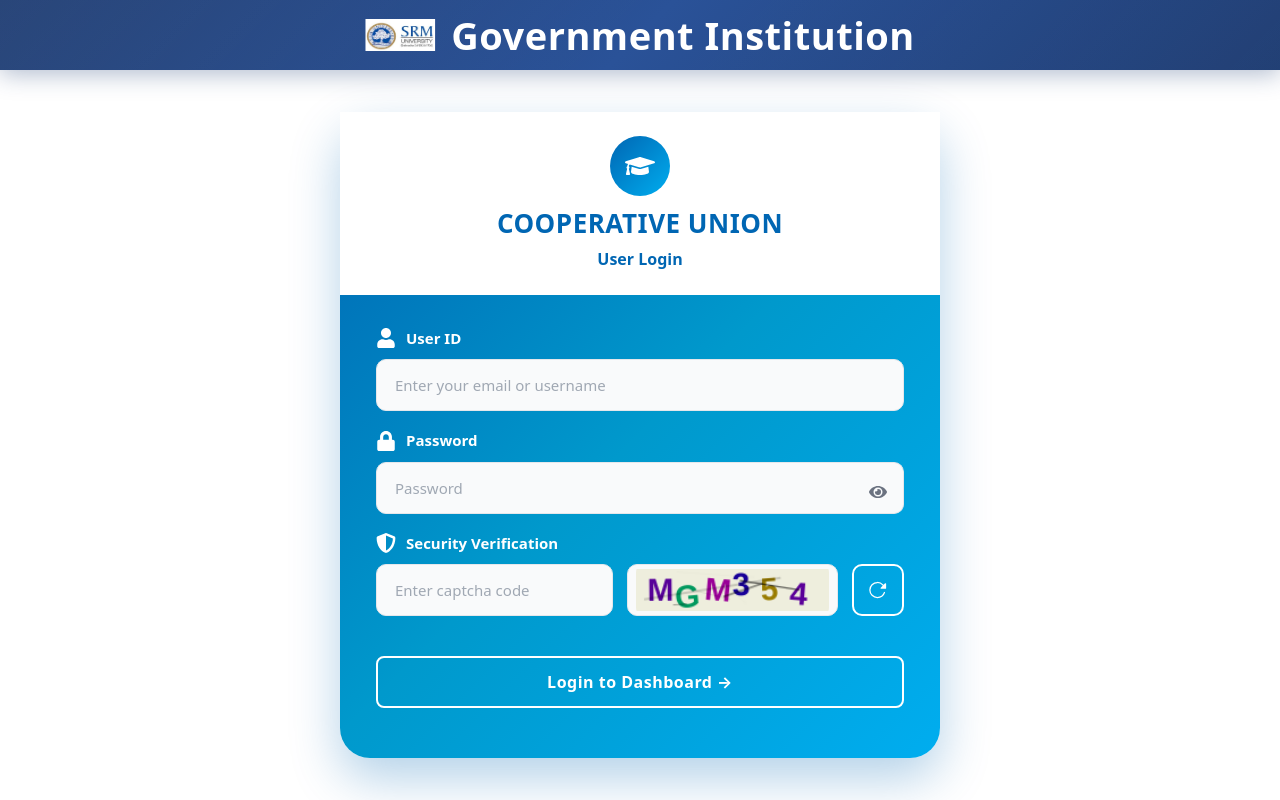
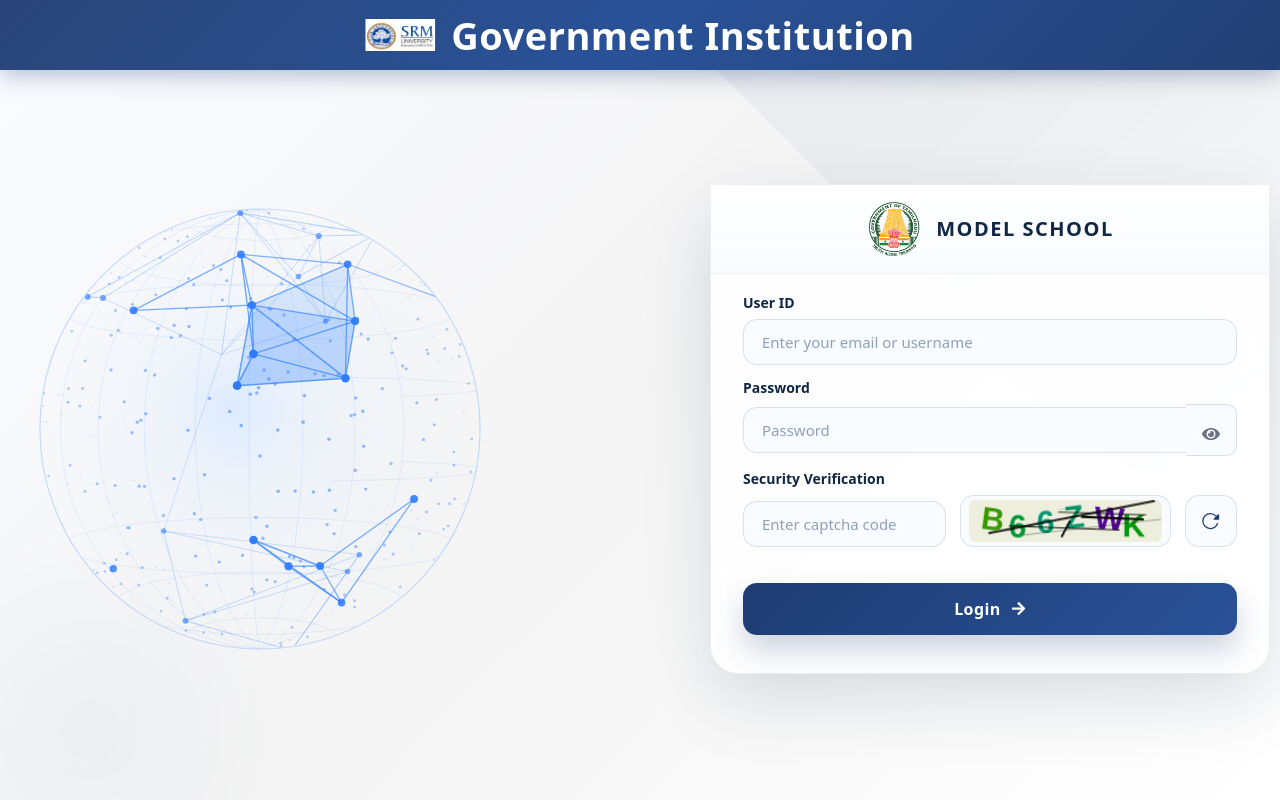
Before and after one commit to nskselvam/Model_School, a React (Vite) app in the folder frontend/: page /login in a window 1280 px wide. Built offline with nearby package versions, Linux system fonts and the light colour scheme.

Commit message:
sudharsan updates

```diff
--- a/frontend/index.html
+++ b/frontend/index.html
@@ -2,9 +2,9 @@
 <html lang="en">
   <head>
     <meta charset="UTF-8" />
-    <link rel="icon" href="/favicon.ico" />
+    <link rel="icon" type="image/png" href="/Tamil_Nadu_Emblem.png" />
     <meta name="viewport" content="width=device-width, initial-scale=1.0, maximum-scale=1.0, user-scalable=no" />
-    <title> OSMS</title>
+    <title>Model School</title>
     <style>
       * { margin: 0; padding: 0; box-sizing: border-box; }
       html, body { overflow-x: hidden; width: 100%; }
--- /dev/null
+++ b/frontend/src/components/Login/GlobeCanvas.jsx
@@ -0,0 +1,283 @@
+import React, { useEffect, useRef } from 'react'
+
+const DOT_COUNT = 340
+const NODE_COUNT = 28
+const ROTATION_SPEED = 0.0022
+const EDGE_DIST = 0.72
+
+function randomOnSphere() {
+  const u = Math.random()
+  const v = Math.random()
+  const theta = 2 * Math.PI * u
+  const phi = Math.acos(2 * v - 1)
+  return {
+    x: Math.sin(phi) * Math.cos(theta),
+    y: Math.cos(phi),
+    z: Math.sin(phi) * Math.sin(theta),
+  }
+}
+
+function rotateY(pt, cos, sin) {
+  return {
+    x: pt.x * cos - pt.z * sin,
+    y: pt.y,
+    z: pt.x * sin + pt.z * cos,
+  }
+}
+
+function project(pt, cx, cy, R) {
+  const fov = 3.6
+  const scale = fov / (fov + pt.z)
+  return {
+    x: cx + pt.x * R * scale,
+    y: cy - pt.y * R * scale,
+    depth: pt.z,
+    visible: pt.z > -0.96,
+    scale,
+  }
+}
+
+const LATS = 8
+const LONS = 10
+const STEPS = 90
+
+function buildLatLines() {
+  const lines = []
+  for (let li = 0; li < LATS; li++) {
+    const phi = (Math.PI / (LATS + 1)) * (li + 1)
+    const row = []
+    for (let s = 0; s <= STEPS; s++) {
+      const theta = (2 * Math.PI * s) / STEPS
+      row.push({
+        x: Math.sin(phi) * Math.cos(theta),
+        y: Math.cos(phi),
+        z: Math.sin(phi) * Math.sin(theta),
+      })
+    }
+    lines.push(row)
+  }
+  return lines
+}
+
+function buildLonLines() {
+  const lines = []
+  for (let li = 0; li < LONS; li++) {
+    const theta = (Math.PI * li) / LONS
+    const row = []
+    for (let s = 0; s <= STEPS; s++) {
+      const phi = (Math.PI * s) / STEPS
+      row.push({
+        x: Math.sin(phi) * Math.cos(theta),
+        y: Math.cos(phi),
+        z: Math.sin(phi) * Math.sin(theta),
+      })
+    }
+    lines.push(row)
+  }
+  return lines
+}
+
+export default function GlobeCanvas({ size = 500 }) {
+  const canvasRef = useRef(null)
+
+  useEffect(() => {
+    const canvas = canvasRef.current
+    if (!canvas) return
+    const ctx = canvas.getContext('2d')
+    const dpr = Math.min(window.devicePixelRatio || 1, 2)
+    canvas.width = size * dpr
+    canvas.height = size * dpr
+    canvas.style.width = `${size}px`
+    canvas.style.height = `${size}px`
+    ctx.scale(dpr, dpr)
+
+    const cx = size / 2
+    const cy = size / 2
+    const R = size * 0.44
+
+    // Static geometry
+    const surfaceDots = Array.from({ length: DOT_COUNT }, randomOnSphere)
+    const nodes = Array.from({ length: NODE_COUNT }, randomOnSphere)
+
+    const edges = []
+    const triangles = []
+    for (let i = 0; i < NODE_COUNT; i++) {
+      for (let j = i + 1; j < NODE_COUNT; j++) {
+        const dx = nodes[i].x - nodes[j].x
+        const dy = nodes[i].y - nodes[j].y
+        const dz = nodes[i].z - nodes[j].z
+        if (Math.sqrt(dx * dx + dy * dy + dz * dz) < EDGE_DIST) {
+          edges.push([i, j])
+          if (triangles.length < 24) {
+            for (let k = j + 1; k < NODE_COUNT; k++) {
+              const dx2 = nodes[i].x - nodes[k].x
+              const dy2 = nodes[i].y - nodes[k].y
+              const dz2 = nodes[i].z - nodes[k].z
+              const dx3 = nodes[j].x - nodes[k].x
+              const dy3 = nodes[j].y - nodes[k].y
+              const dz3 = nodes[j].z - nodes[k].z
+              if (
+                Math.sqrt(dx2 * dx2 + dy2 * dy2 + dz2 * dz2) < EDGE_DIST &&
+                Math.sqrt(dx3 * dx3 + dy3 * dy3 + dz3 * dz3) < EDGE_DIST
+              ) {
+                triangles.push([i, j, k])
+              }
+            }
+          }
+        }
+      }
+    }
+
+    const latLines = buildLatLines()
+    const lonLines = buildLonLines()
+
+    let angle = 0
+    let rafId
+
+    function draw() {
+      ctx.clearRect(0, 0, size, size)
+
+      const cos = Math.cos(angle)
+      const sin = Math.sin(angle)
+
+      function rot(pt) { return rotateY(pt, cos, sin) }
+      function proj(pt) { return project(rot(pt), cx, cy, R) }
+
+      // Outer circle
+      ctx.beginPath()
+      ctx.arc(cx, cy, R, 0, Math.PI * 2)
+      ctx.strokeStyle = 'rgba(90, 155, 255, 0.32)'
+      ctx.lineWidth = 1.2
+      ctx.stroke()
+
+      // Sphere inner glow
+      const grd = ctx.createRadialGradient(
+        cx - R * 0.14, cy - R * 0.10, R * 0.02,
+        cx, cy, R
+      )
+      grd.addColorStop(0,    'rgba(215, 232, 255, 0.78)')
+      grd.addColorStop(0.28, 'rgba(215, 232, 255, 0.30)')
+      grd.addColorStop(0.62, 'rgba(215, 232, 255, 0.10)')
+      grd.addColorStop(1,    'rgba(215, 232, 255, 0.00)')
+
+      ctx.save()
+      ctx.beginPath()
+      ctx.arc(cx, cy, R, 0, Math.PI * 2)
+      ctx.clip()
+      ctx.fillStyle = grd
+      ctx.fillRect(0, 0, size, size)
+      ctx.restore()
+
+      // All globe content clipped to circle
+      ctx.save()
+      ctx.beginPath()
+      ctx.arc(cx, cy, R - 0.5, 0, Math.PI * 2)
+      ctx.clip()
+
+      // Latitude grid lines
+      for (const row of latLines) {
+        ctx.beginPath()
+        let started = false
+        for (const pt of row) {
+          const p = proj(pt)
+          if (!p.visible) { started = false; continue }
+          const op = 0.08 + 0.16 * ((p.depth + 1) / 2)
+          if (!started) { ctx.beginPath(); ctx.moveTo(p.x, p.y); started = true }
+          else ctx.lineTo(p.x, p.y)
+        }
+        ctx.strokeStyle = 'rgba(78, 142, 255, 0.18)'
+        ctx.lineWidth = 0.65
+        ctx.stroke()
+      }
+
+      // Longitude grid lines
+      for (const row of lonLines) {
+        ctx.beginPath()
+        let started = false
+        for (const pt of row) {
+          const p = proj(pt)
+          if (!p.visible) { started = false; continue }
+          if (!started) { ctx.beginPath(); ctx.moveTo(p.x, p.y); started = true }
+          else ctx.lineTo(p.x, p.y)
+        }
+        ctx.strokeStyle = 'rgba(78, 142, 255, 0.18)'
+        ctx.lineWidth = 0.65
+        ctx.stroke()
+      }
+
+      // Surface dot cloud
+      for (const pt of surfaceDots) {
+        const p = proj(pt)
+        if (!p.visible) continue
+        const t = (p.depth + 1) / 2
+        const opacity = 0.14 + 0.46 * t
+        const r = 0.8 + 1.0 * t
+        ctx.beginPath()
+        ctx.arc(p.x, p.y, r, 0, Math.PI * 2)
+        ctx.fillStyle = `rgba(68, 138, 255, ${opacity.toFixed(2)})`
+        ctx.fill()
+      }
+
+      // Pre-project nodes
+      const nodeP = nodes.map(n => proj(n))
+
+      // Filled triangles
+      for (const [i, j, k] of triangles) {
+        const pi = nodeP[i], pj = nodeP[j], pk = nodeP[k]
+        const avgDepth = (pi.depth + pj.depth + pk.depth) / 3
+        if (avgDepth < -0.55) continue
+        const t = (avgDepth + 1) / 2
+        const opacity = 0.05 + 0.16 * t
+        ctx.beginPath()
+        ctx.moveTo(pi.x, pi.y)
+        ctx.lineTo(pj.x, pj.y)
+        ctx.lineTo(pk.x, pk.y)
+        ctx.closePath()
+        ctx.fillStyle = `rgba(78, 148, 255, ${opacity.toFixed(3)})`
+        ctx.fill()
+      }
+
+      // Network edges
+      for (const [i, j] of edges) {
+        const pi = nodeP[i], pj = nodeP[j]
+        if (!pi.visible && !pj.visible) continue
+        const t = ((pi.depth + pj.depth) / 2 + 1) / 2
+        const opacity = 0.22 + 0.58 * t
+        ctx.beginPath()
+        ctx.moveTo(pi.x, pi.y)
+        ctx.lineTo(pj.x, pj.y)
+        ctx.strokeStyle = `rgba(58, 135, 255, ${opacity.toFixed(2)})`
+        ctx.lineWidth = 0.8 + 0.7 * t
+        ctx.stroke()
+      }
+
+      // Network nodes (larger dots)
+      for (const p of nodeP) {
+        if (!p.visible) continue
+        const t = (p.depth + 1) / 2
+        const opacity = 0.55 + 0.45 * t
+        const r = 2.6 + 1.8 * t
+        ctx.beginPath()
+        ctx.arc(p.x, p.y, r, 0, Math.PI * 2)
+        ctx.fillStyle = `rgba(44, 122, 255, ${opacity.toFixed(2)})`
+        ctx.fill()
+      }
+
+      ctx.restore()
+
+      angle += ROTATION_SPEED
+      rafId = requestAnimationFrame(draw)
+    }
+
+    draw()
+    return () => cancelAnimationFrame(rafId)
+  }, [size])
+
+  return (
+    <canvas
+      ref={canvasRef}
+      style={{ display: 'block', margin: '0 auto' }}
+      aria-hidden="true"
+    />
+  )
+}
--- a/frontend/src/components/Login/LoginCard.jsx
+++ b/frontend/src/components/Login/LoginCard.jsx
@@ -1,25 +1,19 @@
 import React, { useState, useEffect, useRef } from 'react'
 import { Card, Form, Button, Alert } from 'react-bootstrap'
-import { FaShieldAlt, FaUser, FaLock, FaGraduationCap } from 'react-icons/fa'
+import { FaArrowRight } from 'react-icons/fa'
 import { IoReloadOutline } from 'react-icons/io5'
 import PasswordInput from './PasswordInput'
-import navbarData from '../../hooks/navbar/navbar.json'
-import navbarImage from '../../assets/SVN.png'
 
 const LoginCard = ({ onSubmit, isLoading, error, isLocked = false }) => {
 
   const [email, setEmail] = useState('')
   const [password, setPassword] = useState('')
-  const [remember, setRemember] = useState(false)
   const [userInput, setUserInput] = useState('')
-  const [captcha, setCaptcha] = useState("");
+  const [captcha, setCaptcha] = useState(() => createCaptcha())
   const [localError, setLocalError] = useState('')
   const canvasRef = useRef(null);
 
-
-
-
-  const generateCaptcha = () => {
+  function createCaptcha() {
     const characters = "ABCDEFGHJKLMNPQRSTUVWXYZ123456789";
     let captchaCode = "";
     for (let i = 0; i < 6; i++) {
@@ -27,12 +21,17 @@
         Math.floor(Math.random() * characters.length)
       );
     }
-    setCaptcha(captchaCode);
-  };
+    return captchaCode;
+  }
 
-  const drawCaptcha = () => {
+  const refreshCaptcha = () => {
+    setUserInput('')
+    setCaptcha(createCaptcha())
+  }
+
+  useEffect(() => {
     const canvas = canvasRef.current;
-    if (!canvas) return;
+    if (!canvas || !captcha) return;
 
     const ctx = canvas.getContext("2d");
     if (!ctx) return;
@@ -40,13 +39,7 @@
     canvas.width = 170;
     canvas.height = 37;
 
-    // Create a gradient background
-    const gradient = ctx.createLinearGradient(
-      0,
-      0,
-      canvas.width,
-      canvas.height
-    );
+    const gradient = ctx.createLinearGradient(0, 0, canvas.width, canvas.height);
     gradient.addColorStop(0, "#eeeedd");
     gradient.addColorStop(0.5, "#eeeedd");
     gradient.addColorStop(1, "#eeeedd");
@@ -58,11 +51,10 @@
     ctx.fillStyle = "#333";
     ctx.textBaseline = "middle";
 
-    // Draw wavy distorted text
     for (let i = 0; i < captcha.length; i++) {
       const x = 30 + i * 25;
-      const y = 25 + Math.sin(i * 1.5) * 5; // Wave effect
-      const angle = Math.random() * 0.3 - 0.15; // Small random rotation
+      const y = 25 + Math.sin(i * 1.5) * 5;
+      const angle = Math.random() * 0.3 - 0.15;
       ctx.save();
       ctx.translate(x, y);
       ctx.rotate(angle);
@@ -80,25 +72,14 @@
       ctx.lineWidth = Math.random() * 2;
       ctx.stroke();
     }
-  };
-
-  useEffect(() => {
-    generateCaptcha();
-  }, []);
-
-  useEffect(() => {
-    if (captcha) drawCaptcha();
   }, [captcha]);
 
   return (
     <Card className="login-card">
       {/* Header Section */}
       <div className="login-header">
-        <div className="header-icon-wrapper">
-          <FaGraduationCap className="header-icon" />
-        </div>
-        <h2 className="header-title">COOPERATIVE UNION</h2>
-        <p className="header-subtitle">User Login</p>
+        <img src="/Tamil_Nadu_Emblem.png" alt="Tamil Nadu Emblem" className="header-logo" />
+        <h2 className="header-title">MODEL SCHOOL</h2>
       </div>
 
       <Card.Body>
@@ -129,16 +110,16 @@
           if (userInput.trim().toUpperCase() !== captcha) {
             setLocalError('Captcha does not match. Please try again.');
             setUserInput('');
-            generateCaptcha();
+            setCaptcha(createCaptcha())
             return;
           }
 
-          onSubmit({ email: trimmedEmail, password, remember });
+          onSubmit({ email: trimmedEmail, password });
         }}>
           {/* Email Field */}
           <Form.Group className="form-group-custom">
             <Form.Label className="label-with-icon">
-              <FaUser /> User ID
+              User ID
             </Form.Label>
             <Form.Control
               type="text"
@@ -154,7 +135,7 @@
           {/* Password Field */}
           <Form.Group className="form-group-custom">
             <Form.Label className="label-with-icon">
-              <FaLock /> Password
+              Password
             </Form.Label>
             <PasswordInput value={password} onChange={setPassword} />
           </Form.Group>
@@ -162,7 +143,7 @@
           {/* Captcha Section */}
           <Form.Group className="form-group-custom">
             <Form.Label className="label-with-icon">
-              <FaShieldAlt /> Security Verification
+              Security Verification
             </Form.Label>
 
             <div className="captcha-wrapper">
@@ -186,7 +167,7 @@
               <Button
                 variant="outline-primary"
                 className="captcha-refresh-btn"
-                onClick={(e) => { e.preventDefault(); e.stopPropagation(); generateCaptcha(); setUserInput(''); }}
+                onClick={(e) => { e.preventDefault(); e.stopPropagation(); refreshCaptcha(); }}
                 title="Refresh captcha"
                 type="button"
               >
@@ -197,7 +178,8 @@
 
           {/* Login Button */}
           <Button type="submit" className="login-btn" disabled={isLoading || isLocked} aria-busy={isLoading}>
-            {isLoading ? 'Signing in…' : 'Login to Dashboard →'}
+            <span>{isLoading ? 'Signing in…' : 'Login'}</span>
+            {!isLoading && <FaArrowRight className="login-btn-icon" />}
           </Button>
 
           {/* Forgot Password */}
--- a/frontend/src/hooks/navbar/navbar.json
+++ b/frontend/src/hooks/navbar/navbar.json
@@ -9,7 +9,7 @@
 {
     "_id" : 2,
     "InstitutionName" : "THIYAGARAJAR COLLEGE OF ENGINEERING",
-    "Name" : "OSMS",
+    "Name" : "Model School",
     "Image" : "../../assets/thia.png"
 },
 {
--- a/frontend/src/pages/Login/Login.jsx
+++ b/frontend/src/pages/Login/Login.jsx
@@ -6,6 +6,7 @@
 import { loginSuccess, logoutSuccess } from "../../redux-slice/authSlice";
 import '../../style/login.css'
 import { toast } from 'react-toastify'
+import GlobeCanvas from '../../components/Login/GlobeCanvas'
 
 const MAX_LOGIN_ATTEMPTS = 5;
 const LOCKOUT_DURATION_MS = 60 * 1000; // 1 minute
@@ -128,9 +129,15 @@
   }
 
   return (
-    <div className="login-container">
+    <div className="login-container login-page">
       <div className="login-content-wrapper">
         <div className="login-left-section">
+          <div className="login-globe-stage" aria-hidden="true">
+            <GlobeCanvas size={500} />
+          </div>
+        </div>
+
+        <div className="login-right-section">
           <LoginCard onSubmit={onSubmit} isLoading={isLoading} error={error} isLocked={isLocked} />
         </div>
       </div>
--- a/frontend/src/style/login.css
+++ b/frontend/src/style/login.css
@@ -1,4 +1,4 @@
-/* Login card styles - Professional examination portal */
+/* Login card styles - Model School portal */
 .login-container {
   min-height: calc(100vh - 70px);
   display: flex;
@@ -13,42 +13,89 @@
   overflow-y: auto;
 }
 
+.login-page {
+  background:
+    linear-gradient(135deg, #fafbff 0%, #f4f4f4 48%, #ffffff 100%);
+}
+
+.login-page::before,
+.login-page::after {
+  content: '';
+  position: absolute;
+  inset: auto;
+  pointer-events: none;
+  z-index: 0;
+}
+
+.login-page::before {
+  top: 0;
+  right: 0;
+  width: 44vw;
+  height: 44vw;
+  max-width: 680px;
+  max-height: 680px;
+  background: linear-gradient(135deg, rgba(30, 60, 114, 0.05), rgba(30, 60, 114, 0));
+  clip-path: polygon(100% 0, 0 0, 100% 100%);
+}
+
+.login-page::after {
+  left: -120px;
+  bottom: -140px;
+  width: 420px;
+  height: 420px;
+  border-radius: 50%;
+  background: radial-gradient(circle, rgba(30, 60, 114, 0.04) 0%, rgba(30, 60, 114, 0) 68%);
+}
+
 .login-content-wrapper {
   display: flex;
-  gap: 30px;
-  max-width: 1600px;
+  gap: 200px;
+  max-width: 1320px;
   width: 100%;
   align-items: stretch;
   justify-content: center;
-  padding: 0 20px;
+  padding: 24px 24px 36px;
+  position: relative;
+  z-index: 1;
 }
 
 .login-left-section {
-  flex: 0 0 auto;
-  max-width: 600px;
-  width: 600px;
+  flex: 1;
+  max-width: 520px;
   display: flex;
+  align-items: center;
+  justify-content: center;
+  position: relative;
 }
 
 .login-right-section {
-  flex: 1;
-  max-width: 700px;
-  min-width: 500px;
+  flex: 1.2;
+  max-width: 720px;
+  min-width: 560px;
   display: flex;
+  align-items: center;
+}
+
+.login-globe-stage {
+  width: 100%;
+  display: flex;
+  align-items: center;
+  justify-content: center;
 }
 
 .login-card {
   width: 100%;
-  border-radius: 30px;
+  border-radius: 28px;
   overflow: visible;
-  background: linear-gradient(135deg, #0066b3 0%, #0099cc 50%, #00adef 100%);
-  border: none;
+  background: rgba(255, 255, 255, 0.88);
+  border: 1px solid rgba(15, 39, 71, 0.08);
   padding: 0;
-  box-shadow: 0 20px 50px rgba(0, 102, 179, 0.3);
-  transition: transform 0.3s ease, box-shadow 0.3s ease;
+  box-shadow: 0 26px 70px rgba(15, 39, 71, 0.14);
+  transition: transform 0.3s ease, box-shadow 0.3s ease, border-color 0.3s ease;
   animation: fadeInUp 0.5s ease-out;
   display: flex;
   flex-direction: column;
+  backdrop-filter: blur(10px);
 }
 
 @keyframes fadeInUp {
@@ -64,71 +111,57 @@
 
 .login-card:hover {
   transform: translateY(-4px);
-  box-shadow: 0 25px 60px rgba(0, 102, 179, 0.4);
+  box-shadow: 0 34px 80px rgba(15, 39, 71, 0.18);
 }
 
 /* Header */
 .login-header {
-  background: #ffffff;
-  padding: 24px 36px;
-  color: #0066b3;
+  background: linear-gradient(180deg, rgba(255, 255, 255, 0.98), rgba(247, 250, 255, 0.9));
+  padding: 16px 28px;
+  color: #0f2747;
   display: flex;
-  flex-direction: column;
+  flex-direction: row;
   align-items: center;
   justify-content: center;
-  gap: 8px;
+  gap: 14px;
   position: relative;
-  min-height: 100px;
-  text-align: center;
-}
-
-.header-icon-wrapper {
-  width: 60px;
-  height: 60px;
-  border-radius: 50%;
-  background: linear-gradient(135deg, #0066b3 0%, #00adef 100%);
-  display: flex;
-  align-items: center;
-  justify-content: center;
-  margin-bottom: 4px;
-}
-
-.header-icon {
-  font-size: 30px;
-  color: #ffffff;
+  text-align: left;
+  border-bottom: 1px solid rgba(15, 39, 71, 0.06);
 }
 
 .header-logo {
-  width: 70px;
-  height: 70px;
-  border-radius: 50%;
-  background: #f0f8ff;
-  padding: 8px;
+  width: 56px;
+  height: 56px;
+  object-fit: contain;
   flex-shrink: 0;
-  object-fit: contain;
-  border: 3px solid #0066b3;
+}
+
+.header-copy {
+  display: flex;
+  flex-direction: column;
+  gap: 6px;
 }
 
 .header-title {
-  font-size: 26px;
-  font-weight: 700;
+  font-size: 20px;
+  font-weight: 800;
   margin: 0;
-  letter-spacing: 0.5px;
-  color: #0066b3;
+  letter-spacing: 1.5px;
+  color: #102744;
   text-transform: uppercase;
 }
 
 .header-subtitle {
   position: relative;
-  font-size: 16px;
+  font-size: 14px;
   margin: 0;
-  color: #0066b3;
+  color: #5e728b;
   font-weight: 600;
 }
 
 /* Card Body */
 .login-card .card-body {
-  padding: 32px 36px;
+  padding: 18px 32px 24px;
   background: transparent;
   flex: 1;
   display: flex;
@@ -143,23 +176,23 @@
 }
 
 .form-group-custom {
-  margin-bottom: 18px;
+  margin-bottom: 12px;
 }
 
 .label-with-icon {
   display: flex;
   align-items: center;
   gap: 10px;
-  font-size: 15px;
+  font-size: 14px;
   font-weight: 600;
-  color: #ffffff;
-  margin-bottom: 10px;
+  color: #102744;
+  margin-bottom: 6px;
   cursor: default;
 }
 
 .label-with-icon svg {
-  color: #ffffff;
-  font-size: 20px;
+  color: #1e3c72;
+  font-size: 18px;
 }
 
 /* Select Dropdown */
@@ -189,30 +222,30 @@
 
 /* Input Fields */
 .login-card .form-control {
-  border-radius: 10px;
-  padding: 14px 18px;
-  height: 52px;
-  border: 1px solid #e5e7eb;
-  background: #f9fafb;
+  border-radius: 14px;
+  padding: 10px 18px;
+  height: 46px;
+  border: 1px solid rgba(15, 39, 71, 0.12);
+  background: #f8fbff;
   transition: all .2s ease;
   font-size: 15px;
   color: #374151;
 }
 
 .login-card .form-control::placeholder {
-  color: #a0a8b3;
+  color: #90a0b5;
   font-weight: 500;
 }
 
 .login-card .form-control:focus {
-  border-color: #6366f1;
+  border-color: #1e3c72;
   background: #fff;
-  box-shadow: 0 0 0 4px rgba(99, 102, 241, 0.08);
+  box-shadow: 0 0 0 4px rgba(30, 60, 114, 0.10);
   outline: none;
 }
 
 .login-card .form-control:hover:not(:focus) {
-  border-color: #d1d5db;
+  border-color: rgba(15, 39, 71, 0.18);
   background: #fff;
 }
 
@@ -241,8 +274,8 @@
   right: auto;
   top: auto;
   transform: none;
-  background: #f9fafb;
-  border: 1px solid #e5e7eb;
+  background: #f8fbff;
+  border: 1px solid rgba(15, 39, 71, 0.12);
   color: #6b7280;
   padding: 14px 16px;
   font-size: 18px;
@@ -255,9 +288,9 @@
 }
 
 .password-input .btn:hover {
-  color: #6366f1;
+  color: #1e3c72;
   background: #fff;
-  border-color: #e5e7eb;
+  border-color: rgba(15, 39, 71, 0.18);
 }
 
 .password-input .btn:focus {
@@ -292,10 +325,10 @@
 }
 
 .captcha-canvas {
-  border-radius: 10px;
-  border: 1px solid #e5e7eb;
+  border-radius: 14px;
+  border: 1px solid rgba(15, 39, 71, 0.12);
   display: block;
-  background: #f9fafb;
+  background: #f8fbff;
   cursor: default;
   height: 52px;
   padding: 4px 8px;
@@ -303,17 +336,17 @@
 }
 
 .captcha-canvas:hover {
-  border-color: #d1d5db;
+  border-color: rgba(15, 39, 71, 0.18);
 }
 
 .captcha-refresh-btn {
   width: 52px;
   height: 52px;
   padding: 0;
-  border-radius: 10px;
-  border: 2px solid #ffffff;
-  background: transparent;
-  color: #ffffff;
+  border-radius: 14px;
+  border: 1px solid rgba(15, 39, 71, 0.12);
+  background: #f8fbff;
+  color: #1e3c72;
   display: flex;
   align-items: center;
   justify-content: center;
@@ -324,8 +357,8 @@
 
 .captcha-refresh-btn:hover {
   background: #ffffff;
-  border-color: #ffffff;
-  color: #0066b3;
+  border-color: rgba(15, 39, 71, 0.18);
+  color: #1e3c72;
   transform: rotate(180deg);
 }
 
@@ -335,26 +368,30 @@
 
 /* Login Button */
 .login-btn {
-  background: transparent;
-  border: 2px solid #ffffff;
+  background: linear-gradient(135deg, #1e3c72 0%, #2a5298 100%);
+  border: none;
   color: white;
   height: 52px;
-  border-radius: 8px;
+  border-radius: 14px;
   font-size: 16px;
   font-weight: 700;
   width: 100%;
-  margin-top: 22px;
-  margin-bottom: 18px;
-  letter-spacing: 0.5px;
-  transition: all .2s ease;
+  margin-top: 24px;
+  margin-bottom: 14px;
+  letter-spacing: 0.4px;
+  transition: transform .2s ease, box-shadow .2s ease, filter .2s ease;
   cursor: pointer;
+  display: inline-flex;
+  align-items: center;
+  justify-content: center;
+  gap: 10px;
+  box-shadow: 0 16px 30px rgba(30, 60, 114, 0.22);
 }
 
 .login-btn:hover:not(:disabled) {
-  background: #ffffff;
-  color: #0066b3;
+  filter: brightness(1.05);
   transform: translateY(-2px);
-  box-shadow: 0 4px 15px rgba(255, 255, 255, 0.3);
+  box-shadow: 0 20px 36px rgba(30, 60, 114, 0.25);
 }
 
 .login-btn:active:not(:disabled) {
@@ -364,6 +401,10 @@
 .login-btn:disabled {
   opacity: 0.6;
   cursor: not-allowed;
+}
+
+.login-btn-icon {
+  font-size: 0.95rem;
 }
 
 /* Forgot Password Section */
@@ -759,16 +800,31 @@
 
 /* Responsive Login - No scrollbars */
 @media (max-width: 1024px) {
+  .login-page {
+    padding-top: 14px;
+    padding-bottom: 14px;
+  }
+
   .login-content-wrapper {
     flex-direction: column;
     align-items: center;
     gap: 30px;
+    padding: 12px 18px 24px;
   }
 
   .login-left-section,
   .login-right-section {
     max-width: 600px;
     width: 100%;
+    min-width: 0;
+  }
+
+  .login-hero-card {
+    padding: 28px;
+  }
+
+  .login-globe {
+    width: min(80vw, 420px);
   }
 }
 
@@ -780,11 +836,16 @@
 
   .login-content-wrapper {
     gap: 25px;
+    padding: 8px 0 20px;
+  }
+
+  .login-globe {
+    width: min(88vw, 360px);
   }
 
   .login-card {
     max-width: 100%;
-    border-radius: 20px;
+    border-radius: 22px;
     margin: 0;
   }
 
@@ -794,17 +855,13 @@
   }
 
   .header-icon-wrapper {
-    width: 55px;
-    height: 55px;
-  }
-
-  .header-icon {
-    font-size: 28px;
+    width: 62px;
+    height: 62px;
   }
 
   .header-logo {
-    width: 50px;
-    height: 50px;
+    width: 48px;
+    height: 48px;
   }
 
   .header-title {
@@ -891,6 +948,10 @@
     padding: 10px;
   }
 
+  .login-globe {
+    width: min(90vw, 320px);
+  }
+
   .login-card {
     border-radius: 12px;
   }
@@ -926,6 +987,10 @@
 
   .login-card {
     margin: 10px 0;
+  }
+
+  .login-globe {
+    width: min(46vw, 320px);
   }
 
   .login-header {
```
Also changed, not shown: frontend/public/Tamil_Nadu_Emblem.png (added).
